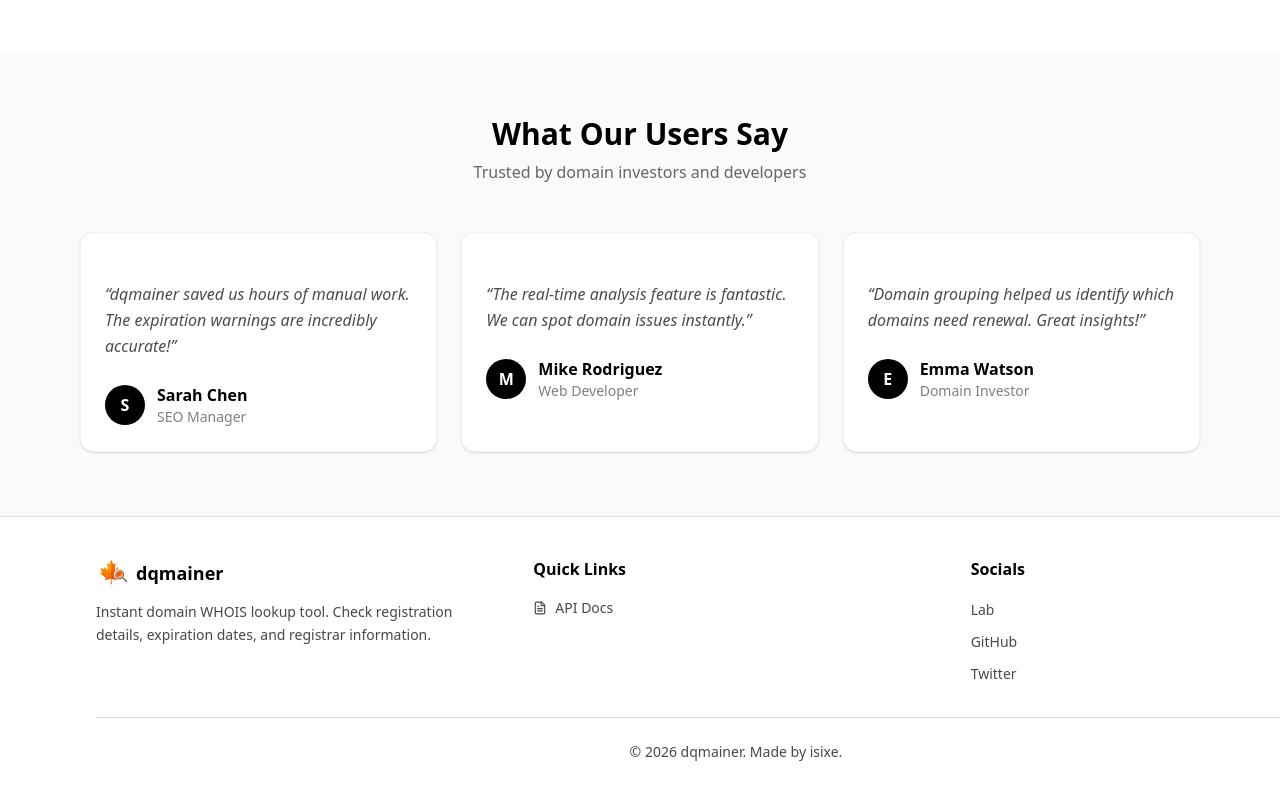
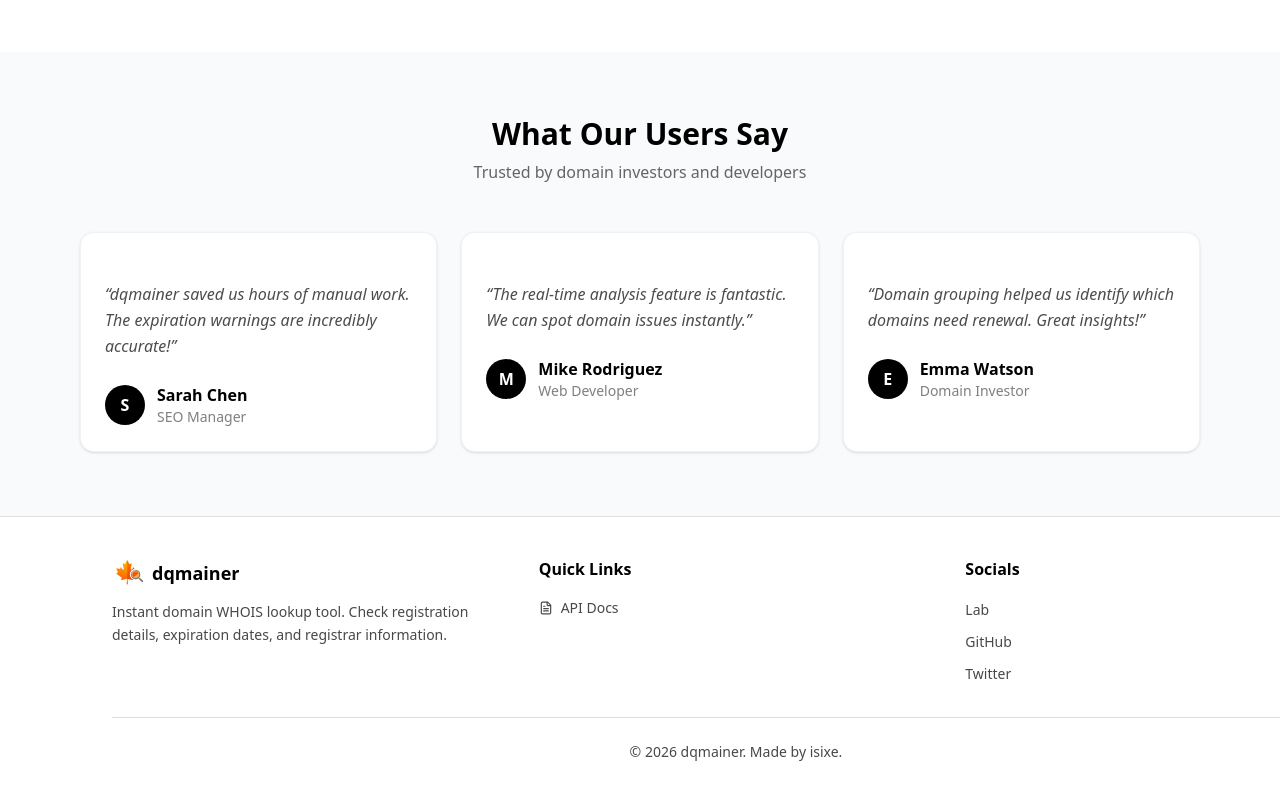
Before and after one commit to isixe/dqmainer, a Next.js app: page / in a window 1280 px wide. Shown: the part 2110-2910 px from the top of the page. Built offline with nearby package versions, Linux system fonts and the light colour scheme.

Commit message:
🌈 style(layout): Fix container padding class in Footer component

```diff
--- a/src/layout/Footer.tsx
+++ b/src/layout/Footer.tsx
@@ -18,7 +18,7 @@ export default function Footer() {
 
 	return (
 		<footer className="border-t border-border bg-card mt-auto">
-			<div className="container mx-auto md:mx-24 py-10">
+			<div className="container mx-auto px-4 md:mx-24 py-10">
 				<div className="grid grid-cols-1 md:grid-cols-3 gap-8">
 					{/* Brand */}
 					<div>
```
